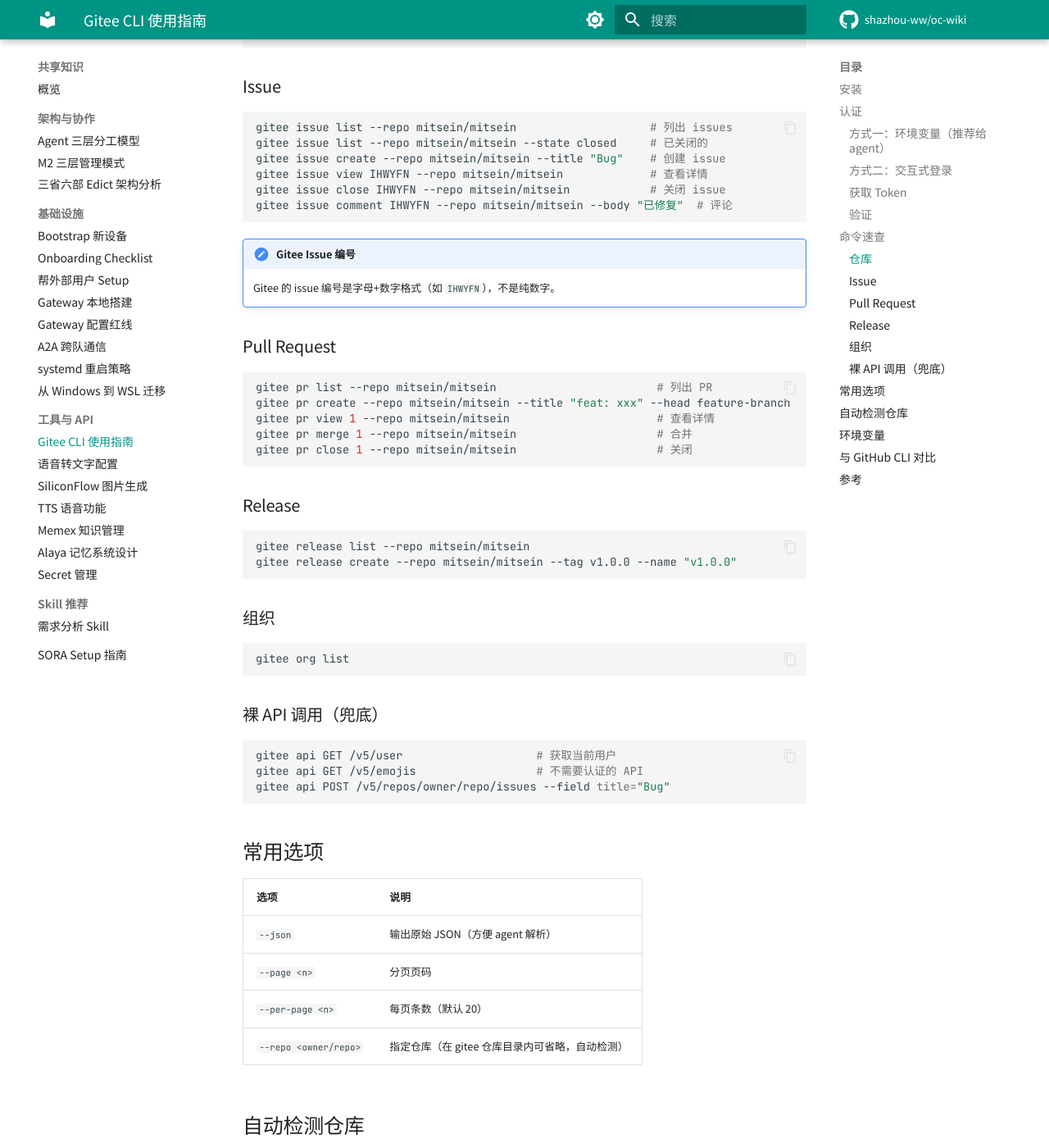
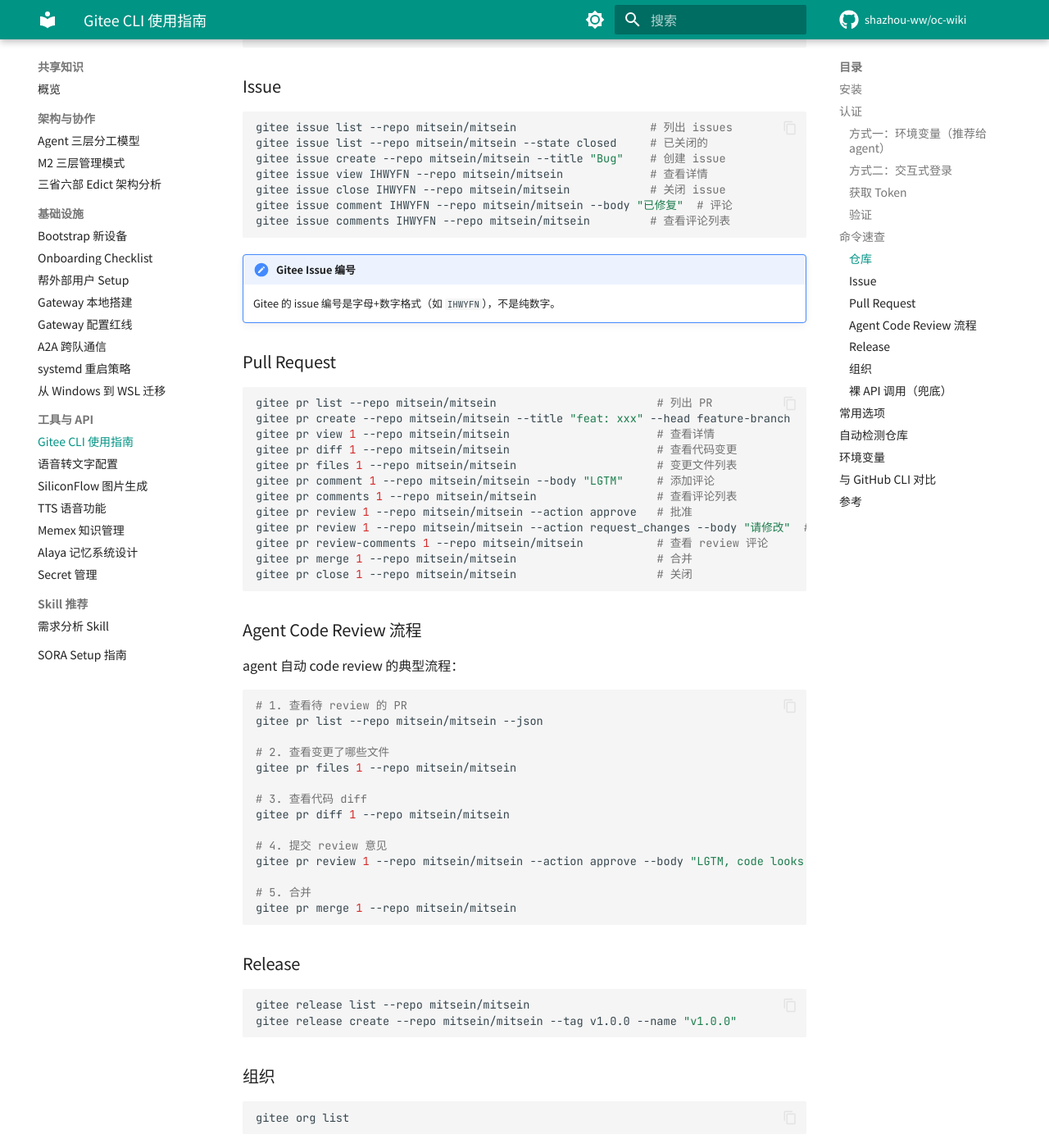
Before and after one commit to shazhou-ww/oc-wiki, an MkDocs documentation site: the page built from docs/shared/gitee-cli-guide.md, in a window 1280 px wide and 1400 px high, scrolled down 1349 px. Shown: the whole window at 82% size. Built offline with MkDocs 1.6.1 and Material for MkDocs 9.7.7, drawn with Linux system fonts in a browser that asks for light colours; comment, search, counter and statistics services are not loaded.

Commit message:
docs: update gitee-cli guide with PR review commands

````diff
--- a/docs/shared/gitee-cli-guide.md
+++ b/docs/shared/gitee-cli-guide.md
@@ -70,6 +70,7 @@ gitee issue create --repo mitsein/mitsein --title "Bug"    # 创建 issue
 gitee issue view IHWYFN --repo mitsein/mitsein             # 查看详情
 gitee issue close IHWYFN --repo mitsein/mitsein            # 关闭 issue
 gitee issue comment IHWYFN --repo mitsein/mitsein --body "已修复"  # 评论
+gitee issue comments IHWYFN --repo mitsein/mitsein         # 查看评论列表
 ```
 
 !!! note "Gitee Issue 编号"
@@ -81,8 +82,36 @@ gitee issue comment IHWYFN --repo mitsein/mitsein --body "已修复"  # 评论
 gitee pr list --repo mitsein/mitsein                        # 列出 PR
 gitee pr create --repo mitsein/mitsein --title "feat: xxx" --head feature-branch
 gitee pr view 1 --repo mitsein/mitsein                      # 查看详情
+gitee pr diff 1 --repo mitsein/mitsein                      # 查看代码变更
+gitee pr files 1 --repo mitsein/mitsein                     # 变更文件列表
+gitee pr comment 1 --repo mitsein/mitsein --body "LGTM"     # 添加评论
+gitee pr comments 1 --repo mitsein/mitsein                  # 查看评论列表
+gitee pr review 1 --repo mitsein/mitsein --action approve   # 批准
+gitee pr review 1 --repo mitsein/mitsein --action request_changes --body "请修改"  # 请求修改
+gitee pr review-comments 1 --repo mitsein/mitsein           # 查看 review 评论
 gitee pr merge 1 --repo mitsein/mitsein                     # 合并
 gitee pr close 1 --repo mitsein/mitsein                     # 关闭
+```
+
+### Agent Code Review 流程
+
+agent 自动 code review 的典型流程：
+
+```bash
+# 1. 查看待 review 的 PR
+gitee pr list --repo mitsein/mitsein --json
+
+# 2. 查看变更了哪些文件
+gitee pr files 1 --repo mitsein/mitsein
+
+# 3. 查看代码 diff
+gitee pr diff 1 --repo mitsein/mitsein
+
+# 4. 提交 review 意见
+gitee pr review 1 --repo mitsein/mitsein --action approve --body "LGTM, code looks good"
+
+# 5. 合并
+gitee pr merge 1 --repo mitsein/mitsein
 ```
 
 ### Release
````
